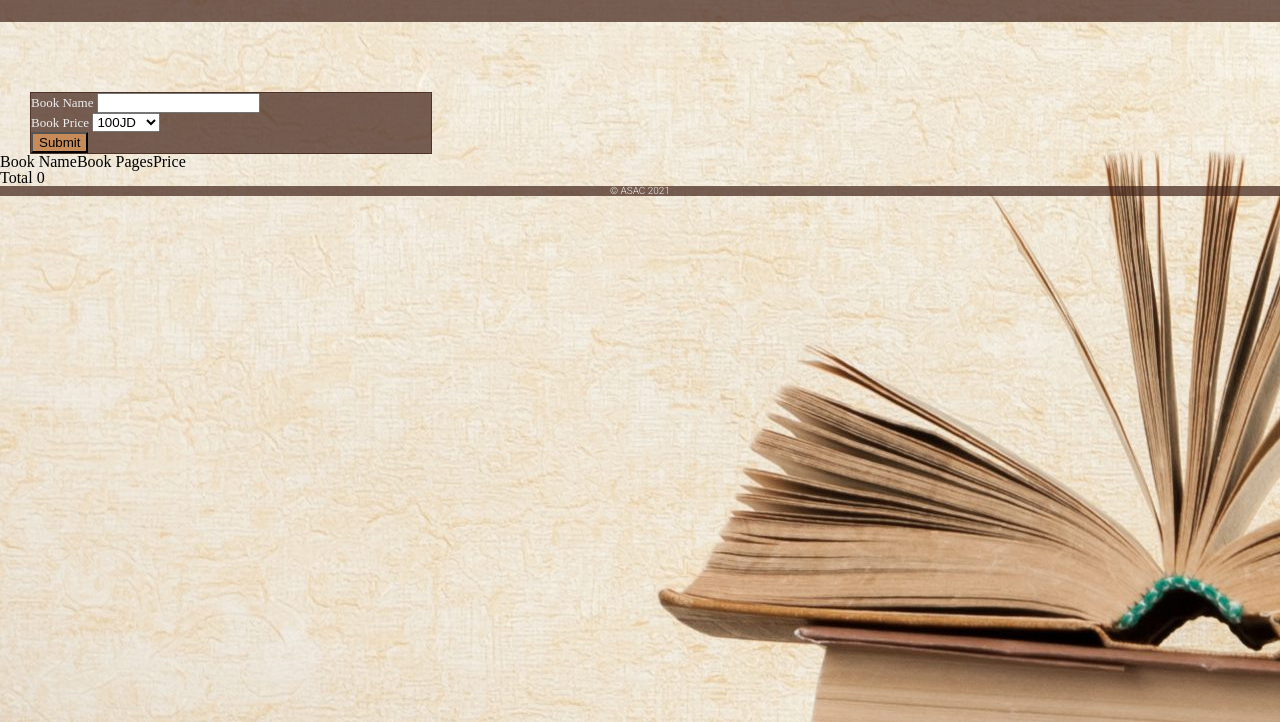
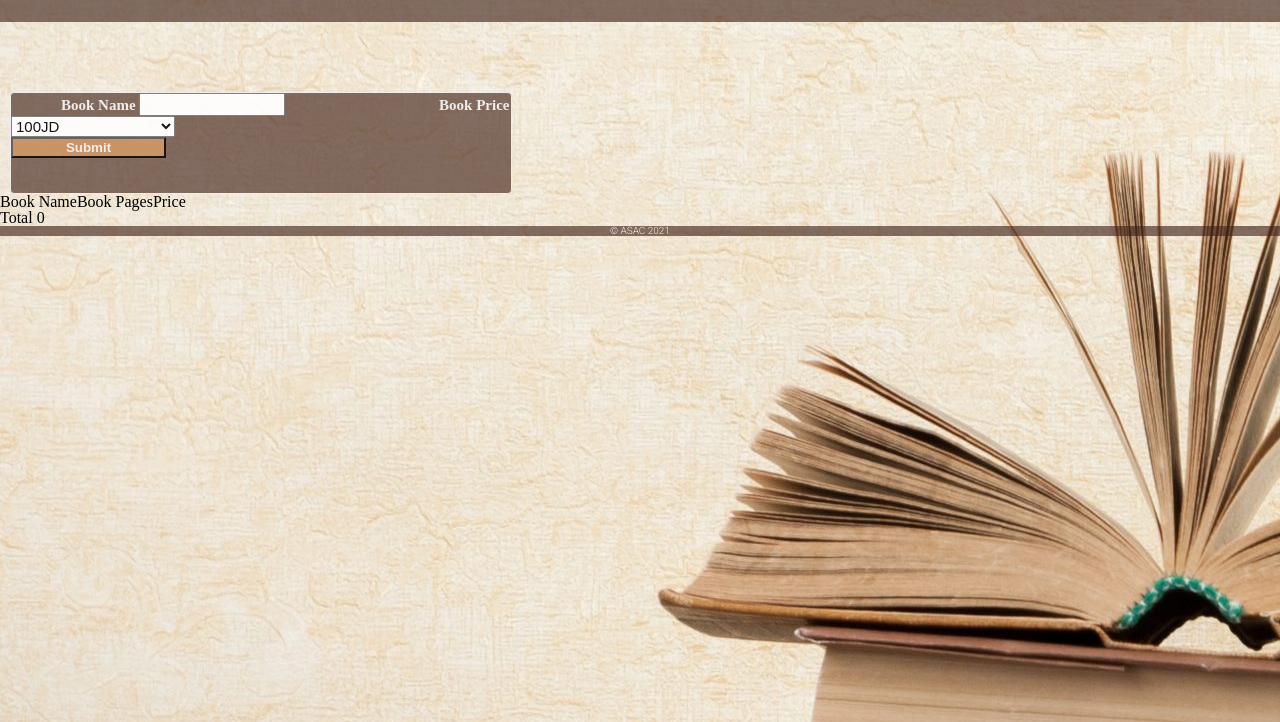
Before and after one commit to duajaradat/Book-shop, a plain HTML site: page index.html in a window 1280 px wide. Shown: the part 78-800 px from the top of the page. Drawn offline with Linux system fonts and the light colour scheme.

Commit message:
some css

```diff
--- a/css/style.css
+++ b/css/style.css
@@ -14,6 +14,7 @@ header{
     background-color: rgba(64, 34, 24,0.7);
     height: 70px;
     padding-top: 30px;
+    opacity: 90%;
 
 }
 header h1{
@@ -31,29 +32,42 @@ footer{
     text-align: center;
     font-size:10px ;
     margin: 0;
-
+    opacity: 90%;
 }
 #submit{
     background-color: #C68B59;
     display: flex;
+    width: 155px;
+    margin-right: 100px;
+    text-align: center;
+    font-weight: bold;
+    color: #eee;
+
 }
 #form{
-    display: inline-block;
-    width: 400px;
-    border:rgba(64, 34, 24,0.7) solid 1px ;
+    display: block;
+    width: 500px;
+    border:#eee solid 1px ;
     background-color:rgba(64, 34, 24,0.7);
     margin-top: 70px;
-margin-left:30px;
+    margin-left:10px;
+    border-radius: 4px;
+    opacity: 90%;
+    height: 100px;
 }
+input{
+    width: 50px;
+}
+
 label{
-    font-size: 13px;
+    font-size: 15px;
     color: #eee;
-    padding-right: 150px;
+    padding-right: 100px;
+    padding-left: 50px;
+    font-weight: bold;
 }
-#name{
+#name , #price {
     display: inline-block;
-    font-size: 12px;
+    font-size: 15px;
+    padding-right: 90px;
 }
-#price{
-    display: inline-block;
-}
--- a/js/app.js
+++ b/js/app.js
@@ -86,17 +86,17 @@ function renderTable(){
     for(let j=0 ; j< Books.all.length ;j++){
 
         let tdName = document.createElement("td");
-        tdName.textContent = Books.all.name;
+        tdName.textContent = Books.all[j].name;
         rowBody.appendChild(tdName);
 
 
         let tdPages= document.createElement("td");
-        tdPages.textContent = Books.all.pagesArray;
+        tdPages.textContent = Books.all[j].pagesArray;
         rowBody.appendChild(tdPages);
 
 
         let tdPrice = document.createElement("td");
-        tdPrice.textContent = Books.all.price;
+        tdPrice.textContent = Books.all[j].price;
         rowBody.appendChild(tdPrice);
 
 
```
Lines whose indentation alone changed are shown as unchanged.
